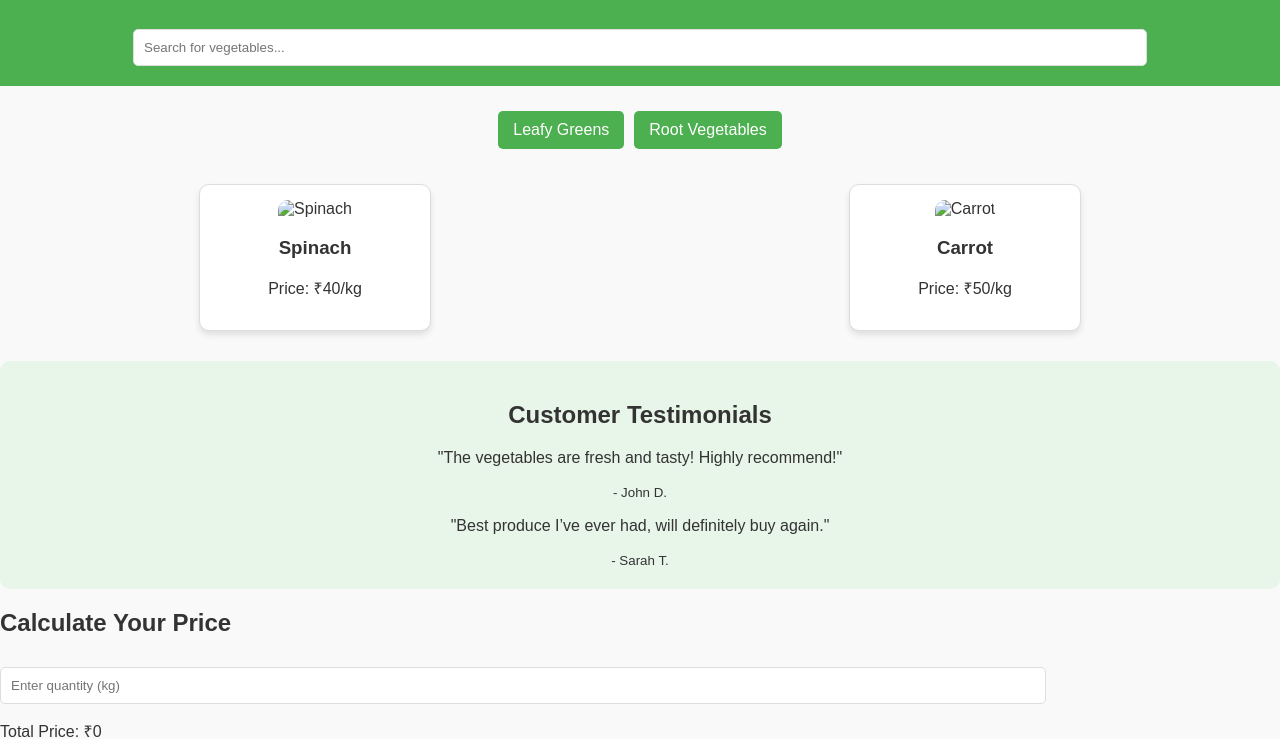
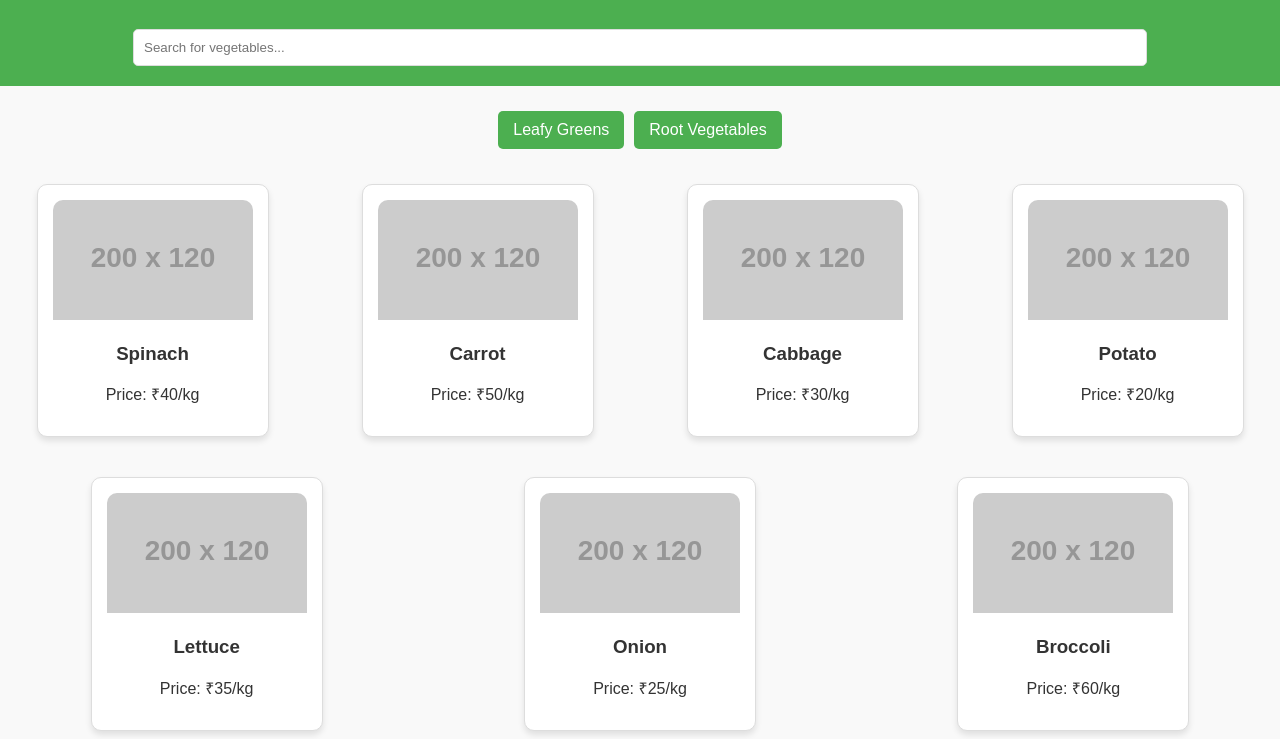
Before and after one commit to saichowdary1122/farmers-website, a plain HTML site: page index.html in a window 1280 px wide. Shown: the part 81-820 px from the top of the page. Drawn offline with Linux system fonts and the light colour scheme; placeholder pictures from the web are drawn by us.

Commit message:
Update index.html

```diff
--- a/index.html
+++ b/index.html
@@ -24,14 +24,39 @@
     <section id="vegetables">
         <div class="card-container">
     <div class="card leafy">
-                <img src="spinach.jpg" alt="Spinach">
+        <img src="https://via.placeholder.com/200x120?text=Spinach" alt="Spinach">
         <h3>Spinach</h3>
         <p>Price: ₹40/kg</p>
     </div>
     <div class="card root">
-                <img src="carrot.jpg" alt="Carrot">
+        <img src="https://via.placeholder.com/200x120?text=Carrot" alt="Carrot">
         <h3>Carrot</h3>
         <p>Price: ₹50/kg</p>
+    </div>
+    <div class="card leafy">
+        <img src="https://via.placeholder.com/200x120?text=Cabbage" alt="Cabbage">
+        <h3>Cabbage</h3>
+        <p>Price: ₹30/kg</p>
+    </div>
+    <div class="card root">
+        <img src="https://via.placeholder.com/200x120?text=Potato" alt="Potato">
+        <h3>Potato</h3>
+        <p>Price: ₹20/kg</p>
+    </div>
+    <div class="card leafy">
+        <img src="https://via.placeholder.com/200x120?text=Lettuce" alt="Lettuce">
+        <h3>Lettuce</h3>
+        <p>Price: ₹35/kg</p>
+    </div>
+    <div class="card root">
+        <img src="https://via.placeholder.com/200x120?text=Onion" alt="Onion">
+        <h3>Onion</h3>
+        <p>Price: ₹25/kg</p>
+    </div>
+    <div class="card leafy">
+        <img src="https://via.placeholder.com/200x120?text=Broccoli" alt="Broccoli">
+        <h3>Broccoli</h3>
+        <p>Price: ₹60/kg</p>
     </div>
 </div>
     </section>
```
Lines whose indentation alone changed are shown as unchanged.
